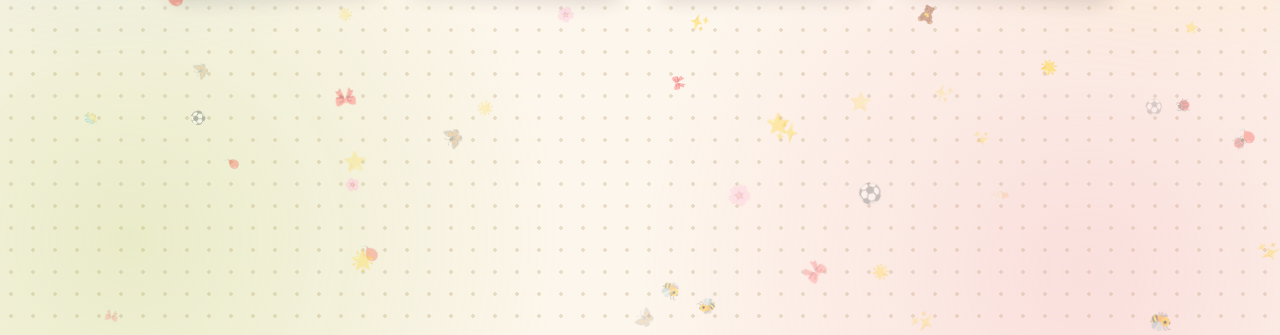
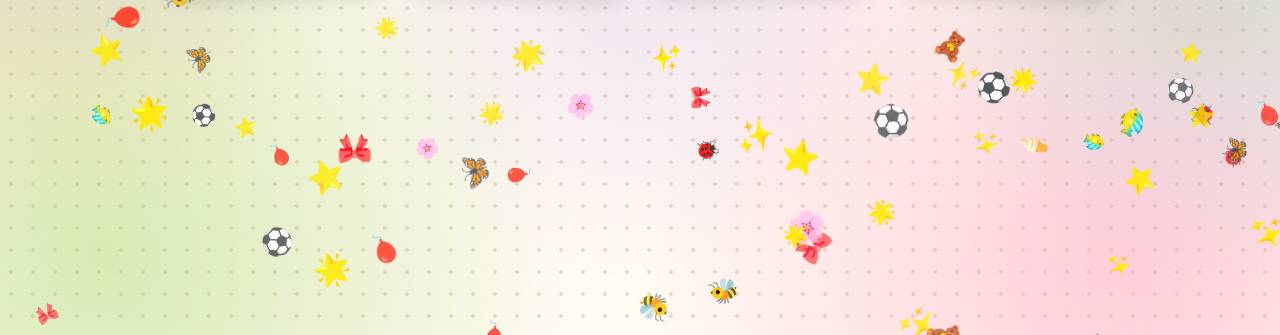
Before and after one commit to ChildPlus-Prep/learn-words, a plain HTML site: page index.html in a window 1280 px wide. Shown: the part 465-800 px from the top of the page. Drawn offline with nearby package versions, Linux system fonts and the light colour scheme; animation ran at ten frames a second.

Commit message:
Brighter background, bigger and brighter floating icons

```diff
--- a/css/style.css
+++ b/css/style.css
@@ -7,9 +7,9 @@ img { display: block; }
 body.kids {
   font-family: "Nunito", ui-rounded, system-ui, sans-serif;
   font-weight: 800;
-  background-color: #fdf6ec;
-  /* dotted paper; the soft color patches are on body::before below */
-  background-image: radial-gradient(#e9dcc8 1.6px, transparent 1.6px);
+  background-color: #fffaf2;
+  /* dotted paper; the color patches are on body::before below */
+  background-image: radial-gradient(#ecdcc6 1.6px, transparent 1.6px);
   background-size: 22px 22px;
   color: #3a2e2a;
   min-height: 100vh;
@@ -27,11 +27,15 @@ body.kids::before {
   inset: 0;
   z-index: 0;
   pointer-events: none;
+  /* bright, playful pastel patches all around the page */
   background-image:
-    radial-gradient(circle at 8% 12%, rgba(134, 187, 216, 0.28) 0, transparent 32%),
-    radial-gradient(circle at 92% 18%, rgba(246, 174, 45, 0.22) 0, transparent 30%),
-    radial-gradient(circle at 85% 92%, rgba(242, 143, 166, 0.22) 0, transparent 34%),
-    radial-gradient(circle at 10% 88%, rgba(155, 197, 61, 0.20) 0, transparent 32%);
+    radial-gradient(circle at 6% 10%, rgba(120, 190, 235, 0.45) 0, transparent 34%),
+    radial-gradient(circle at 94% 14%, rgba(255, 196, 61, 0.42) 0, transparent 32%),
+    radial-gradient(circle at 88% 90%, rgba(255, 140, 180, 0.40) 0, transparent 36%),
+    radial-gradient(circle at 8% 90%, rgba(150, 210, 80, 0.38) 0, transparent 34%),
+    radial-gradient(circle at 50% 55%, rgba(190, 160, 240, 0.22) 0, transparent 40%),
+    radial-gradient(circle at 96% 52%, rgba(80, 205, 190, 0.30) 0, transparent 26%),
+    radial-gradient(circle at 3% 50%, rgba(255, 170, 120, 0.30) 0, transparent 24%);
   transform: translateZ(0);
 }
 
@@ -83,6 +87,8 @@ body.kids::before {
   line-height: 1.5;
 }
 .intro p { margin: 0 0 6px; }
+/* soft white glow so the bright floating icons behind never make it hard to read */
+.intro, .tagline, .soon-text { text-shadow: 0 0 3px #fffaf2, 0 0 6px #fffaf2, 0 0 10px #fffaf2; }
 .intro strong { color: #256f8f; font-weight: 800; }
 
 .back {
--- a/js/stars.js
+++ b/js/stars.js
@@ -13,8 +13,8 @@ const EMOJIS = [
   "⭐", "✨", "🌟", "⭐", "✨", "🌟",
   "🎈", "🦋", "🌸", "🐠", "🎀", "🍦", "🐞", "🐝", "⚽", "🧸",
 ];
-const MIN_SIZE = 11.25; // px
-const MAX_SIZE = 20; // px
+const MIN_SIZE = 18; // px
+const MAX_SIZE = 32; // px
 const PUSH_RADIUS = 180; // px around the pointer that feel the "wind"
 const PUSH_STRENGTH = 0.08; // how much of the pointer's speed is passed on
 const MAX_SPEED = 6; // px per 60fps frame, so a fast swipe doesn't fling them away
@@ -62,6 +62,7 @@ function makeSprites() {
     g.textAlign = "center";
     g.textBaseline = "middle";
     g.font = `${px}px "Apple Color Emoji", "Segoe UI Emoji", "Noto Color Emoji", sans-serif`;
+    g.filter = "saturate(1.35) brightness(1.08)"; // extra-vivid colors (done once per emoji, so it's free)
     g.fillText(emoji, box / 2, box / 2);
     sprites.set(emoji, c);
   }
@@ -76,7 +77,7 @@ function makeStar() {
     vy: Math.sin(angle) * DRIFT,
     size: rand(MIN_SIZE, MAX_SIZE),
     emoji: EMOJIS[Math.floor(Math.random() * EMOJIS.length)],
-    alpha: rand(0.3, 0.55), // faint, so they never compete with the stickers
+    alpha: rand(0.88, 1), // bright and colorful; the stickers sit on top, so they stay readable
     twinkle: rand(0, Math.PI * 2),
     spin: rand(-0.01, 0.01),
     angle: rand(0, Math.PI * 2),
@@ -94,8 +95,8 @@ function resize() {
     makeSprites();
   }
 
-  // roughly one per 14,000 px² of screen: ~32 on a phone, ~100 on a laptop
-  const wanted = Math.max(32, Math.min(120, Math.round((width * height) / 14000)));
+  // roughly one per 9,000 px² of screen: ~48 on a phone, ~150 on a laptop
+  const wanted = Math.max(48, Math.min(180, Math.round((width * height) / 9000)));
   while (stars.length < wanted) stars.push(makeStar());
   stars.length = wanted;
   for (const s of stars) {
@@ -184,7 +185,7 @@ function draw() {
   for (const s of stars) {
     const sprite = sprites.get(s.emoji);
     if (!sprite) continue;
-    ctx.globalAlpha = reduceMotion ? s.alpha : s.alpha * (0.75 + 0.25 * Math.sin(s.twinkle));
+    ctx.globalAlpha = reduceMotion ? s.alpha : s.alpha * (0.9 + 0.1 * Math.sin(s.twinkle));
     // move + rotate in one step (cheaper than save/translate/rotate/restore)
     const cos = Math.cos(s.angle) * dpr;
     const sin = Math.sin(s.angle) * dpr;
```
